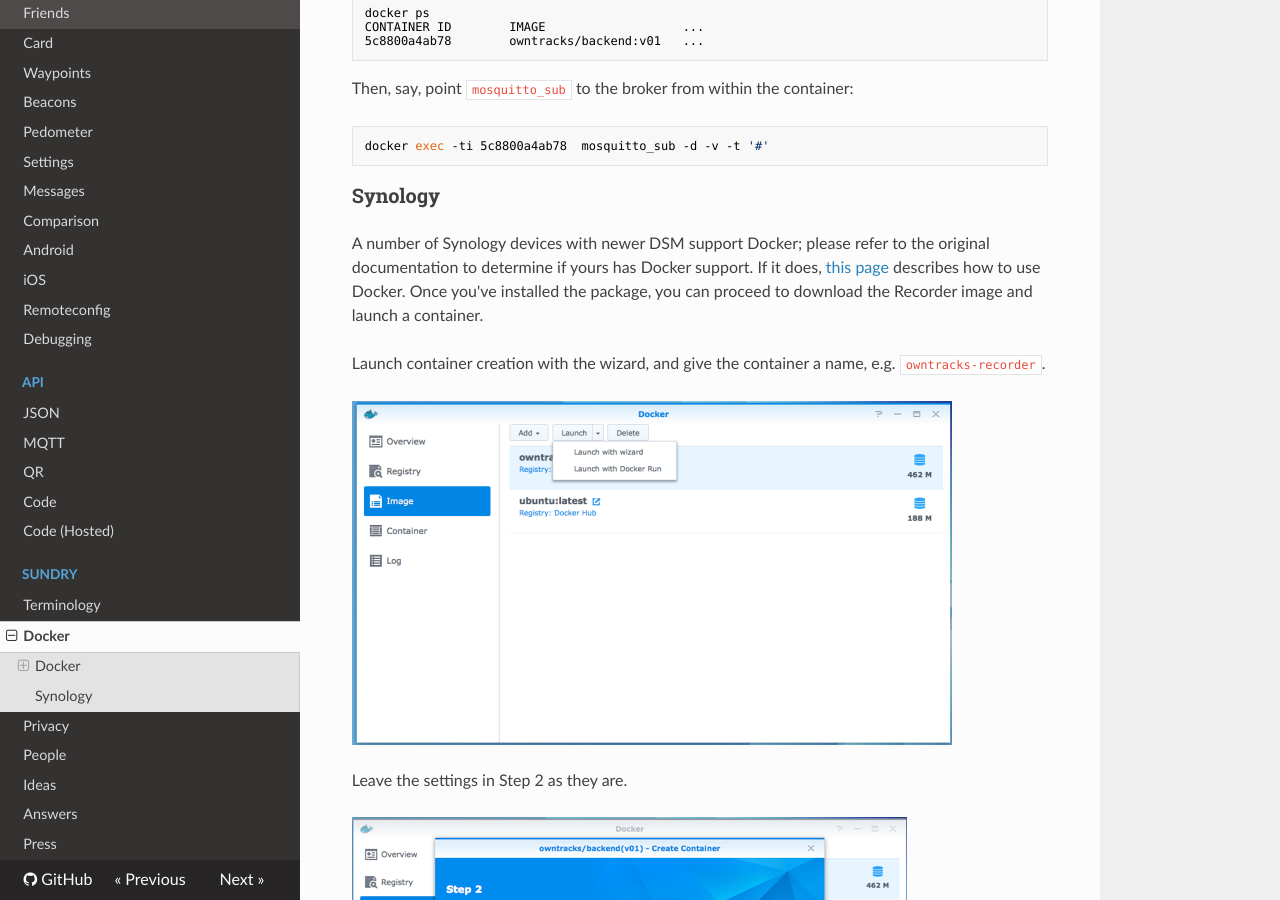
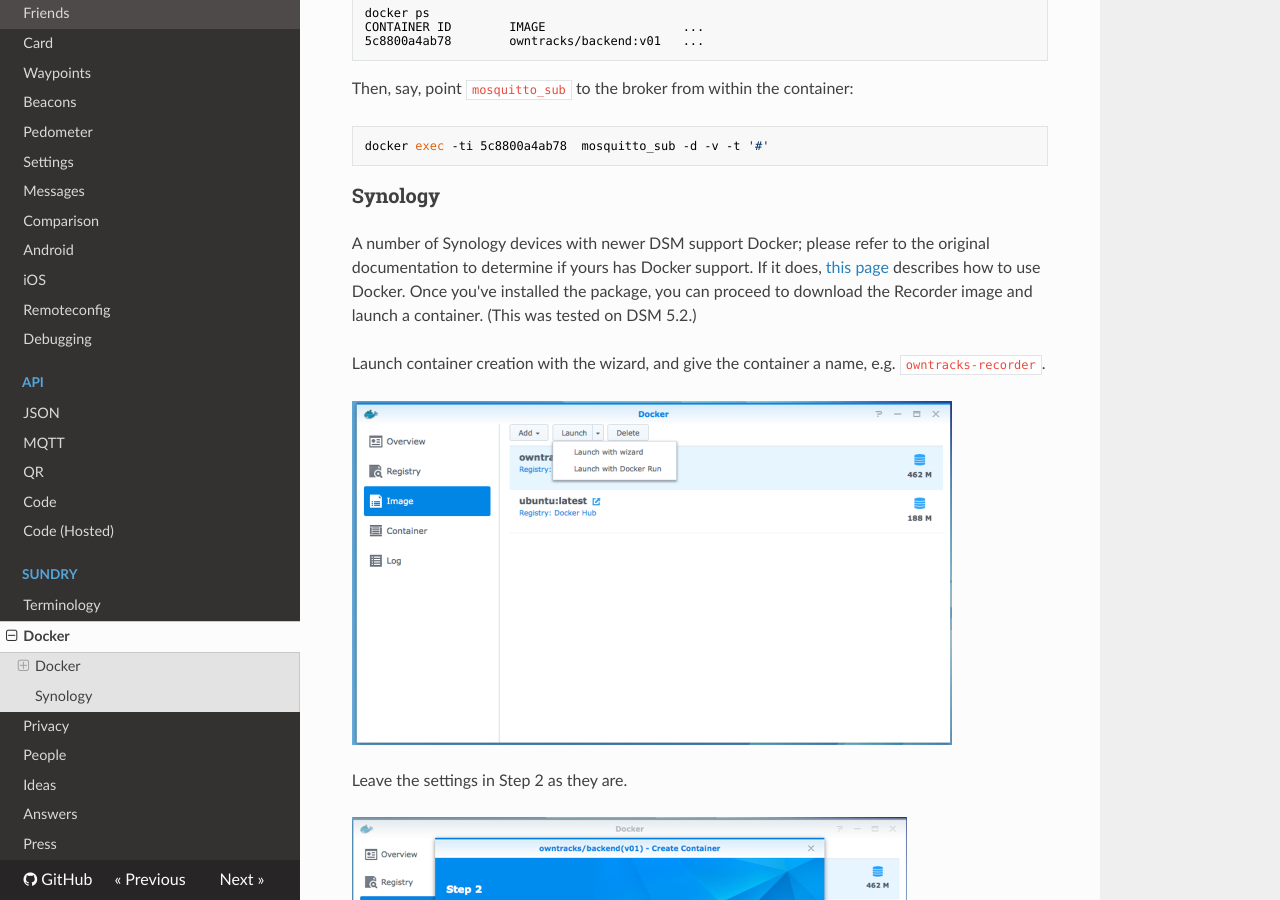
Before and after one commit to owntracks/booklet, an MkDocs documentation site: the page built from docs/clients/recorder.md, in a window 1280 px wide and 900 px high, scrolled down 1714 px. Built offline with MkDocs 1.6.1, drawn with Linux system fonts in a browser that asks for light colours; nearby versions of some CDN libraries; old or Windows-style settings are respelled for this version of MkDocs.

Commit message:
add DSM version

```diff
--- a/docs/clients/recorder.md
+++ b/docs/clients/recorder.md
@@ -52,7 +52,7 @@ docker exec -ti 5c8800a4ab78  mosquitto_sub -d -v -t '#'
 
 ### Synology
 
-A number of Synology devices with newer DSM support Docker; please refer to the original documentation to determine if yours has Docker support. If it does, [this page](http://blog.pavelsklenar.com/how-to-install-and-use-docker-on-synology/) describes how to use Docker. Once you've installed the package, you can proceed to download the Recorder image and launch a container.
+A number of Synology devices with newer DSM support Docker; please refer to the original documentation to determine if yours has Docker support. If it does, [this page](http://blog.pavelsklenar.com/how-to-install-and-use-docker-on-synology/) describes how to use Docker. Once you've installed the package, you can proceed to download the Recorder image and launch a container. (This was tested on DSM 5.2.)
 
 Launch container creation with the wizard, and give the container a name, e.g. `owntracks-recorder`.
 
```
